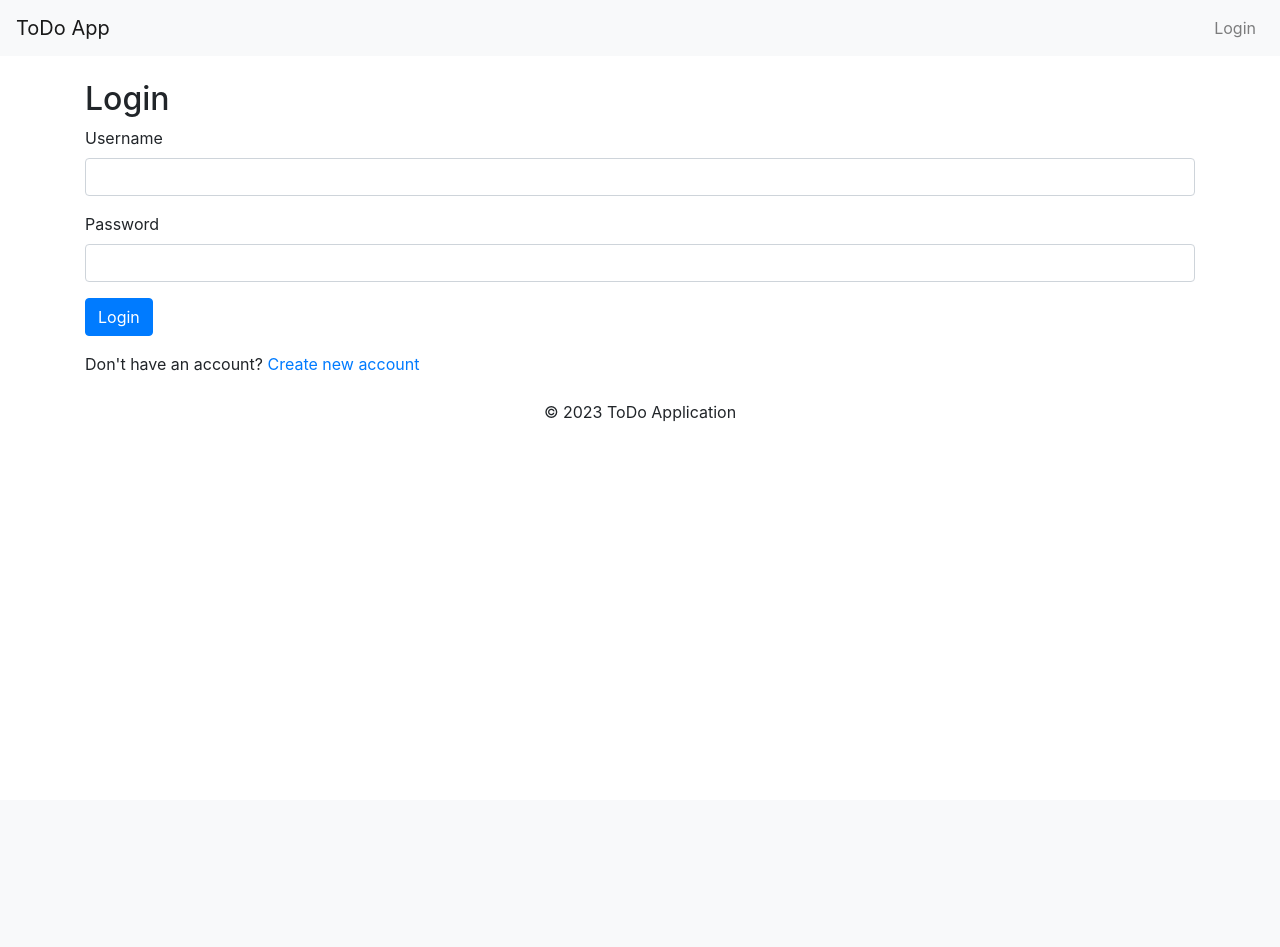
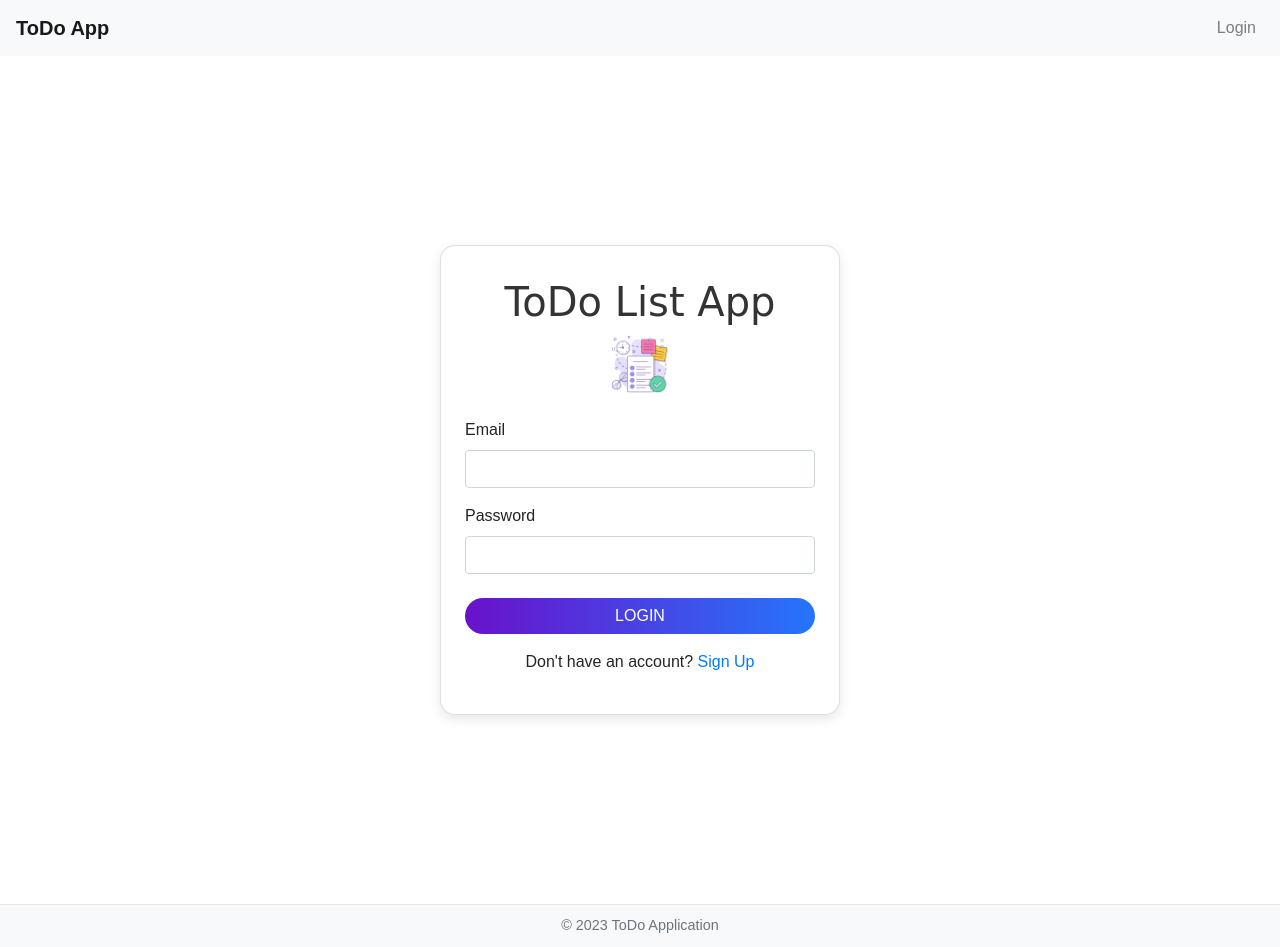
Before and after one commit to Morgan-Sell/todo-list-api, a Flask app: page / in a window 1280 px wide. Before the commit the page ends 421 px from the top, so only its background shows below. Run offline with Flask 3, Linux system fonts and the light colour scheme; some libraries are stand-ins or nearby versions.

Commit message:
refactored frontend login and register pages

```diff
--- a/src/forms/user_forms.py
+++ b/src/forms/user_forms.py
@@ -10,7 +10,7 @@
     submit = SubmitField("Submit")
 
 
-class CreateUserForm(FlaskForm):
+class RegisterForm(FlaskForm):
 
     username = StringField(
         "Username",
--- a/src/main.py
+++ b/src/main.py
@@ -1,7 +1,7 @@
 from flask import Flask, flash, redirect, render_template, request, url_for
 from flask_login import LoginManager, login_required, login_user
 
-from src.forms.user_forms import CreateUserForm, LogInForm
+from src.forms.user_forms import RegisterForm, LogInForm
 from src.models import Base, SessionLocal, Users, engine
 from src.security import generate_password_hash
 
@@ -34,12 +34,13 @@
 
         user = Users.query.filter_by(username=username).first()
 
-        if user is not None and user.check_password(password, user.password_hash):
+        if user is None:
+            flash("That email does not exist. Please try again.", "danger")
+        elif not user.check_password(password, user.password_hash):
+            flash("Invalid password. Please try again.", "danger")
+        else:
             login_user(user)
-            flash("Logged in successfully!", "success")
             return redirect(url_for("dashboard"))
-        else:
-            flash("Invalid username or password", "danger")
 
     return render_template("login.html", form=form)
 
@@ -52,7 +53,7 @@
 
 @app.route("/register", methods=["GET", "POST"])
 def register():
-    form = CreateUserForm()
+    form = RegisterForm()
     if form.validate_on_submit():
         username = form.username.data
         password = form.password.data
--- a/templates/base.html
+++ b/templates/base.html
@@ -5,7 +5,7 @@
     <meta name="viewport" content="width=device-width, initial-scale=1.0">
     <title>{% block title %}ToDo Application{% endblock %}</title>
     <link rel="stylesheet" href="https://stackpath.bootstrapcdn.com/bootstrap/4.5.2/css/bootstrap.min.css">
-    <link rel="stylesheet" href="{{ url_for('static', filename='styles.css') }}">
+    <link rel="stylesheet" href="{{ url_for('static', filename='css/styles.css') }}">
 </head>
 <body>
     <nav class="navbar navbar-expand-lg navbar-light bg-light">
--- a/templates/login.html
+++ b/templates/login.html
@@ -1,20 +1,29 @@
 {% extends "base.html" %}
-{% block title %}Login{% endblock %}
+{% block title %}ToDo List App{% endblock %}
 
 {% block content %}
-<h2>Login</h2>
+<div class="d-flex justify-content-center align-items-center" style="min-height: 100vh; background-color: #ffffff;">
+    <div class="card p-4" style="width: 400px; border-radius: 15px; box-shadow: 0px 4px 12px rgba(0, 0, 0, 0.1);">
+        <div class="text-center mb-4">
+            <h2 class="mt-2" style="font-family: 'Brush Script MT', cursive; font-size: 2.5rem; color: #333;">ToDo List App</h2>
+            <img src="{{ url_for('static', filename='img/to_do_list.png') }}" alt="ToDo List Icon" width="60">
+        </div>
         <form method="POST" action="{{ url_for('login') }}">
             <div class="form-group">
-        <label for="username">Username</label>
+                <label for="username">Email</label>
                 <input type="text" class="form-control" id="username" name="username" required>
             </div>
-    <div class="form-group">
+            <div class="form-group mt-3">
                 <label for="password">Password</label>
                 <input type="password" class="form-control" id="password" name="password" required>
             </div>
-    <button type="submit" class="btn btn-primary">Login</button>
-    <p class="mt-3">
-        Don't have an account? <a href="{{ url_for('register') }}">Create new account</a>
+            <button type="submit" class="btn btn-primary btn-block mt-4" style="background: linear-gradient(90deg, #6a11cb, #2575fc); border: none; border-radius: 20px;">
+                LOGIN
+            </button>
+            <p class="text-center mt-3">
+                Don't have an account? <a href="{{ url_for('register') }}">Sign Up</a>
             </p>
         </form>
+    </div>
+</div>
 {% endblock %}
```
Also changed, not shown: templates/register.html (+18 -10 lines), static/img/to_do_list.png (added). Lines whose indentation alone changed are shown as unchanged.
